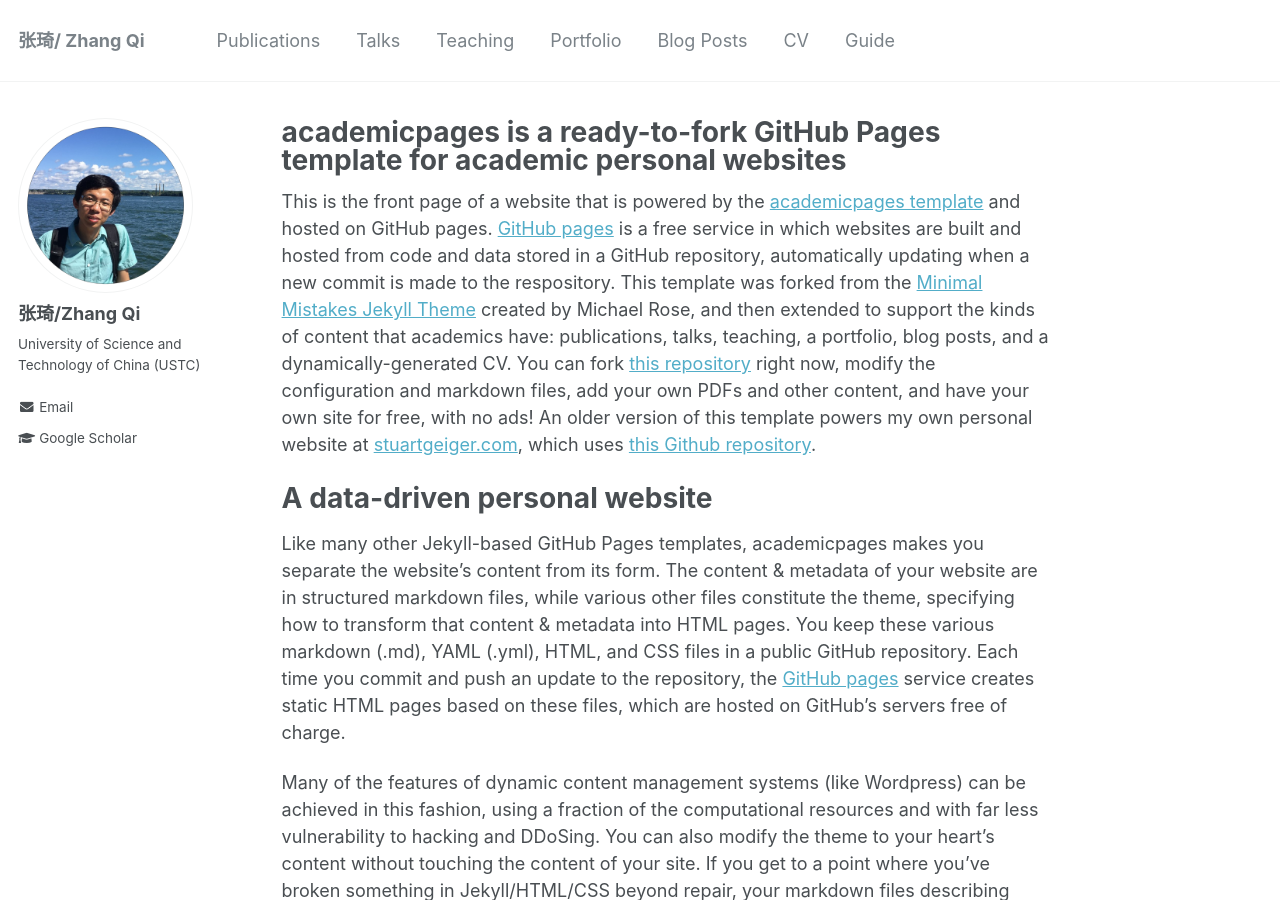
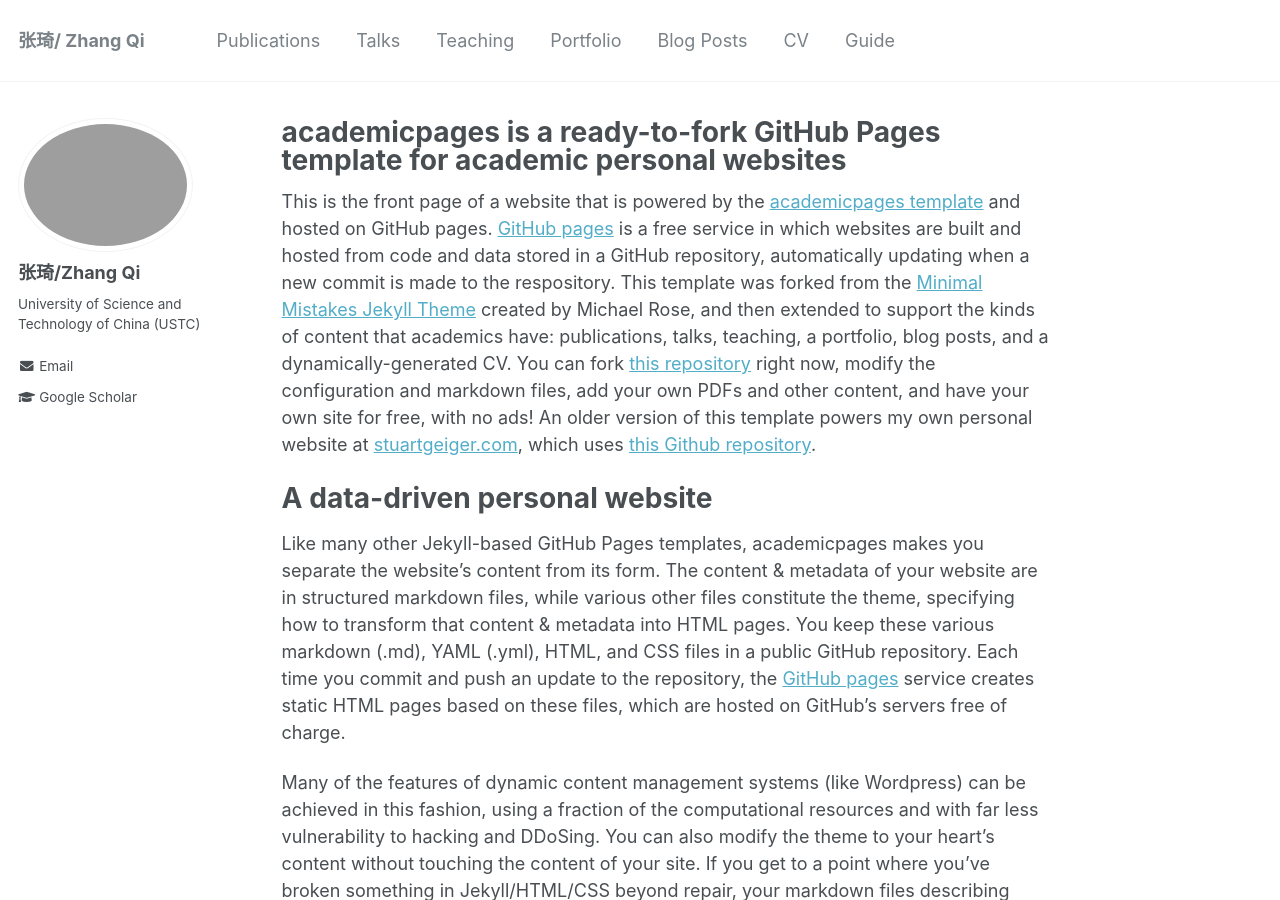
Before and after one commit to 7-Z-7/7-Z-7.github.io, a Jekyll site: the page built from _pages/about.md, in a window 1280 px wide and 900 px high. Built offline with Jekyll 4.4.1, drawn with Linux system fonts in a browser that asks for light colours.

Commit message:
user-change

```diff
--- a/_config.yml
+++ b/_config.yml
@@ -81,7 +81,7 @@ analytics:
 # Site Author
 author:
   name             : "张琦/Zhang Qi"
-  avatar           : "zqprofile.png"
+  avatar           :
   bio              : 'University of Science and Technology of China (USTC)'
   location         :
   employer         :
```
